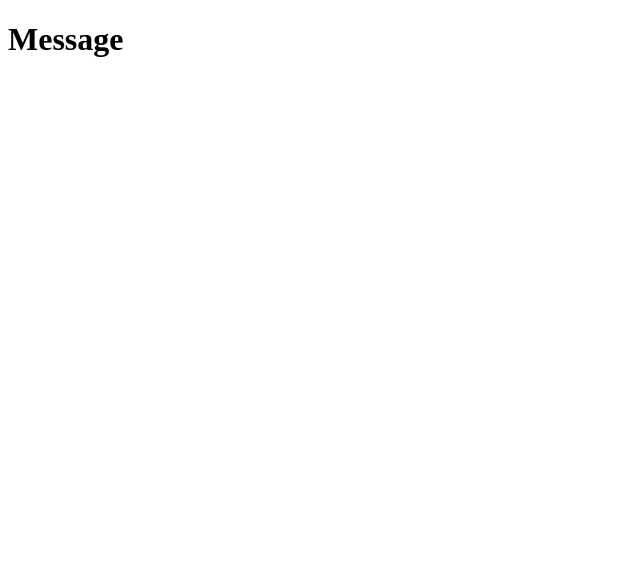
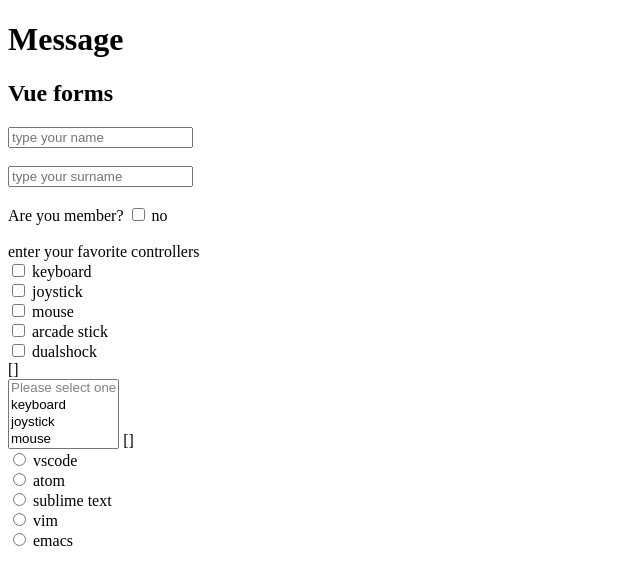
Before and after one commit to mlgmontage/vue_playground, a Vue app: page / in a window 1280 px wide. Shown: the top 584 px of the page, without its empty margins (0-640 px from the left). Built offline with nearby package versions, Linux system fonts and the light colour scheme.

Commit message:
basic form elements

```diff
--- a/src/App.vue
+++ b/src/App.vue
@@ -1,16 +1,19 @@
 <template>
   <div id="app">
     <HelloWorld msg="Message" />
+    <Forms />
   </div>
 </template>
 
 <script>
 import HelloWorld from "./components/HelloWorld.vue";
+import Forms from "./components/Form.vue";
 
 export default {
   name: "App",
   components: {
-    HelloWorld
+    HelloWorld,
+    Forms
   }
 };
 </script>
--- /dev/null
+++ b/src/components/Form.vue
@@ -0,0 +1,78 @@
+<template>
+  <div>
+    <h2>Vue forms</h2>
+    <form>
+      <label>
+        <input v-model="name" placeholder="type your name" type="text" />
+        {{name}}
+      </label>
+      <br />
+      <label>
+        <input v-model="surname" placeholder="type your surname" type="text" />
+        {{surname}}
+      </label>
+      <br />
+      <label>
+        Are you member?
+        <input type="checkbox" v-model="isMember" />
+        {{ isMember ? 'yes' : 'no'}}
+      </label>
+      <br />
+      <label>
+        enter your favorite controllers
+        <label
+          v-for="(controller, index) in controllers"
+          :key="index"
+        >
+          <input type="checkbox" v-model="selectedControllers" :value="controller" />
+          {{ controller}}
+        </label>
+        {{ selectedControllers }}
+      </label>
+      <label>
+        <select v-model="selectedController" multiple>
+          <option disabled>Please select one</option>
+          <option v-for="(controller, index) in controllers" :key="index">{{ controller}}</option>
+        </select>
+        {{ selectedController }}
+      </label>
+      <label>
+        <label v-for="(editor, inx) in editors" :key="inx">
+          <input v-model="favEditor" type="radio" name="mode" :value="editor" />
+          {{ editor}}
+        </label>
+        {{ favEditor}}
+      </label>
+    </form>
+  </div>
+</template>
+
+<script>
+export default {
+  name: "forms",
+  data() {
+    return {
+      name: "",
+      surname: "",
+      isMember: false,
+      selectedControllers: [],
+      selectedController: [],
+      favEditor: "",
+      controllers: [
+        "keyboard",
+        "joystick",
+        "mouse",
+        "arcade stick",
+        "dualshock"
+      ],
+      editors: ["vscode", "atom", "sublime text", "vim", "emacs"]
+    };
+  }
+};
+</script>
+
+<style scoped>
+label {
+  display: block;
+}
+</style>
```
